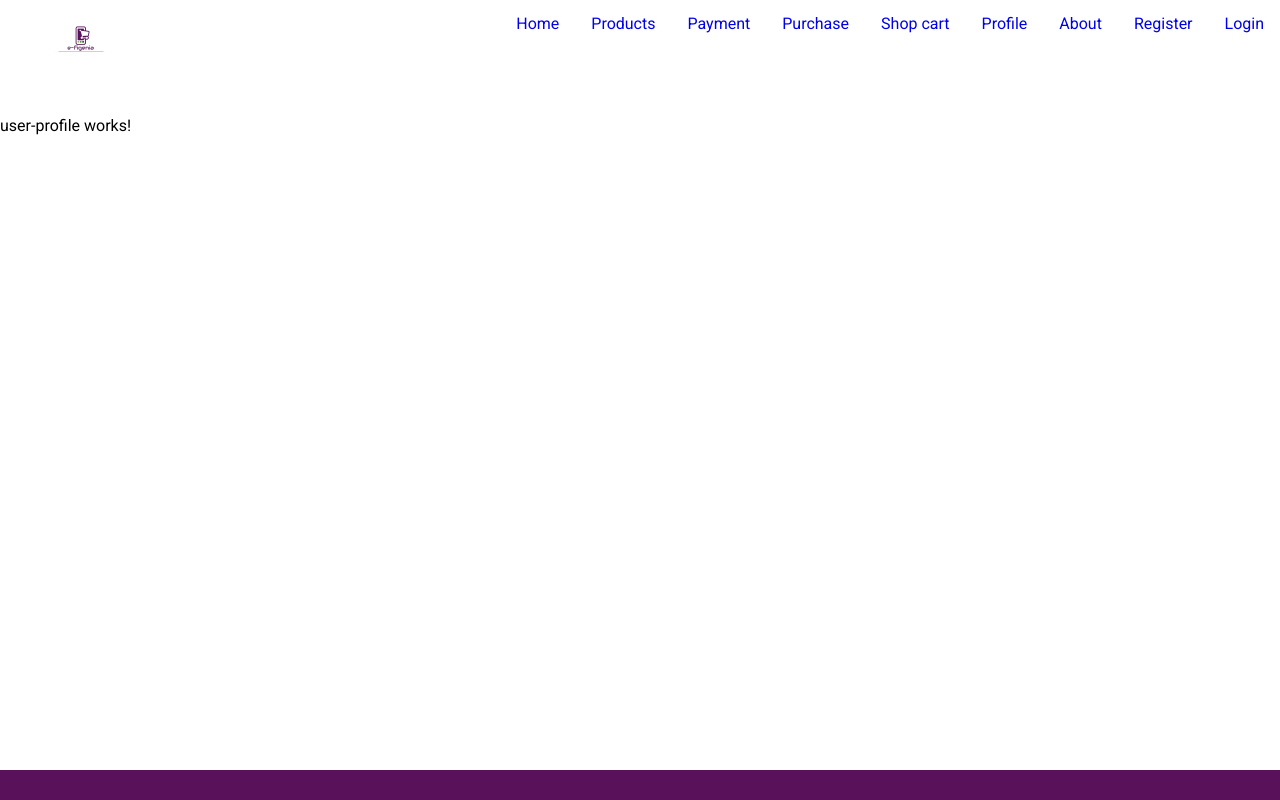
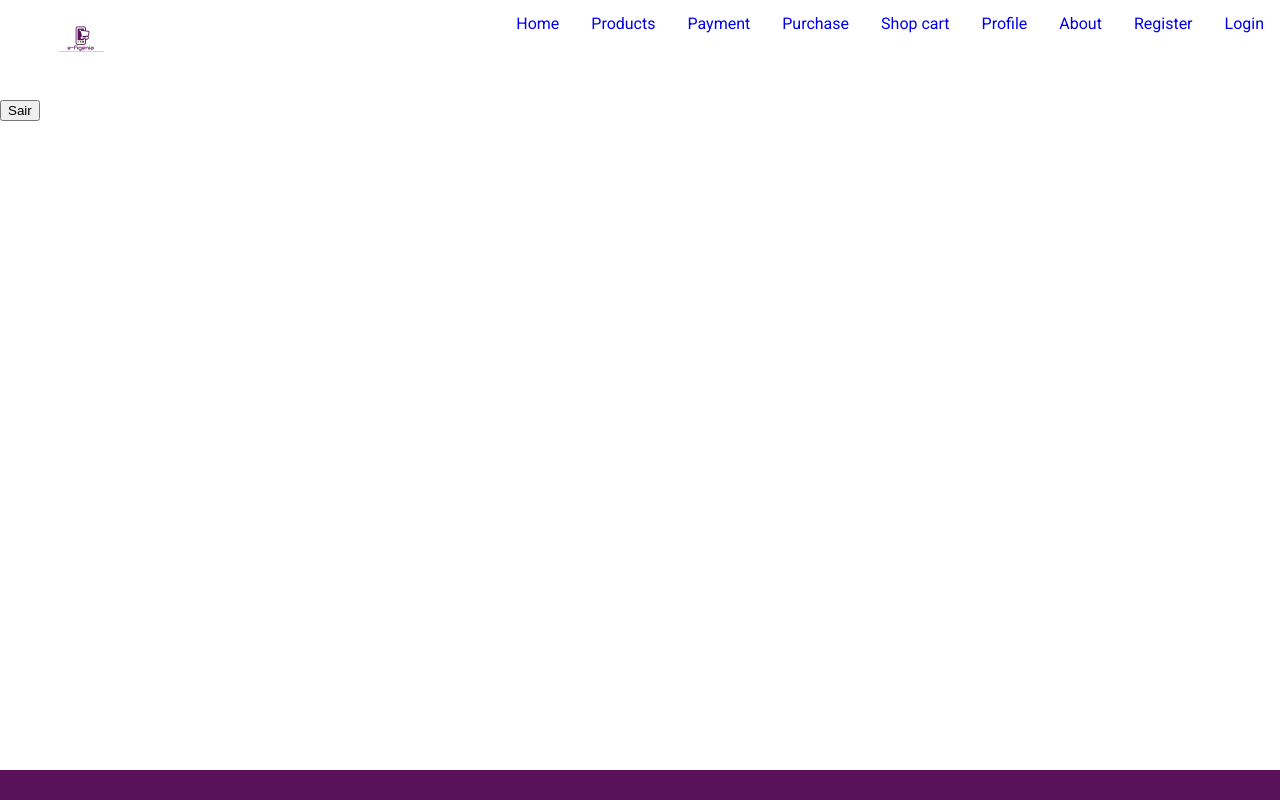
Before and after one commit to manoelalmeida-io/e-figenia, an Angular app in the folder webapplication/: page /profile in a window 1280 px wide. Built offline with nearby package versions, Linux system fonts and the light colour scheme; sample sign-in values are in the browser's storage.

Commit message:
Implementação da função logout

```diff
--- a/webapplication/src/app/app-routing.module.ts
+++ b/webapplication/src/app/app-routing.module.ts
@@ -18,7 +18,7 @@ const routes: Routes = [
   {path: 'products', component: ProductsComponent},
   {path: 'payment', canActivate:[LoginGuard], component: PaymentComponent},
   {path: 'purchase', canActivate:[LoginGuard], component: PurchaseComponent},
-  {path: 'cart', component: ShopCartComponent},
+  {path: 'cart', canActivate:[LoginGuard], component: ShopCartComponent},
   {path: 'profile', canActivate:[LoginGuard], component: UserProfileComponent},
   {path: 'about', component: AboutComponent},
   {path: 'login', component: LoginComponent},
--- a/webapplication/src/app/login.guard.ts
+++ b/webapplication/src/app/login.guard.ts
@@ -5,14 +5,20 @@ import { Observable } from 'rxjs';
 @Injectable({
   providedIn: 'root'
 })
+
 export class LoginGuard implements CanActivate {
+
+  constructor (private router: Router,) {}
+
   canActivate(
     next: ActivatedRouteSnapshot,
     state: RouterStateSnapshot): Observable<boolean | UrlTree> | Promise<boolean | UrlTree> | boolean | UrlTree {
-      if((localStorage.getItem('user'))!= 'null'){
+      if((localStorage.getItem('user')) != null){
         return true;
       }
       else{
+        this.router.navigate(['login']);
+        return false;
       }
   }
 
--- a/webapplication/src/app/login/login.component.html
+++ b/webapplication/src/app/login/login.component.html
@@ -10,7 +10,7 @@
             </mat-form-field>
 
             <mat-form-field class="example-full-width">
-                <input matInput placeholder="Password" formControlName="password">
+                <input matInput placeholder="Password" formControlName="password" type="password" [routerLink]="['profile.component']">
             </mat-form-field>
         </mat-card-content>
         <button mat-stroked-button color="accent" class="btn-block">Log in</button>
--- a/webapplication/src/app/login/login.component.ts
+++ b/webapplication/src/app/login/login.component.ts
@@ -1,6 +1,7 @@
 import { Component, OnInit } from '@angular/core';
 import { FormBuilder } from '@angular/forms';
 import { HttpClient } from '@angular/common/http';
+import { Router } from '@angular/router';
 
 @Component({
   selector: 'app-login',
--- a/webapplication/src/app/user-profile/user-profile.component.html
+++ b/webapplication/src/app/user-profile/user-profile.component.html
@@ -1 +1 @@
-<p>user-profile works!</p>
+<button (click)="logout()">Sair</button>
--- a/webapplication/src/app/user-profile/user-profile.component.ts
+++ b/webapplication/src/app/user-profile/user-profile.component.ts
@@ -1,11 +1,17 @@
 import { Component, OnInit } from '@angular/core';
+import { Routes, RouterModule, Router } from '@angular/router';
 
 @Component({
   selector: 'app-user-profile',
   templateUrl: './user-profile.component.html',
   styleUrls: ['./user-profile.component.css']
 })
+
 export class UserProfileComponent implements OnInit {
+
+  logout() {
+    localStorage.removeItem('user');
+  }
 
   constructor() { }
 
```
